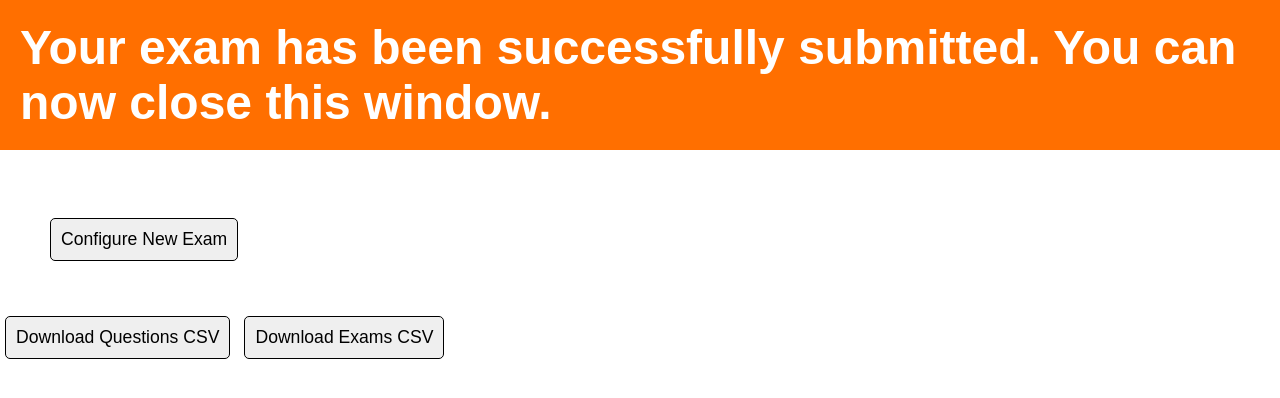
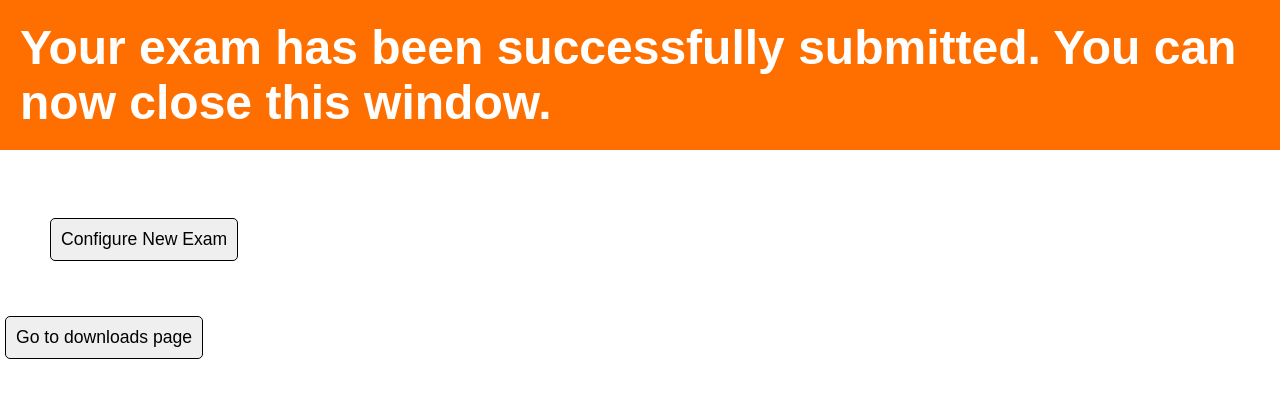
Before and after one commit to eccentricOrange/jee-prac, a Flask app: template templates/submitted.html in a window 1280 px wide. Shown: the top 398 px of the page. Run offline with Flask 2, Linux system fonts and the light colour scheme; the template is opened without the code that fills it, so the values that code supplies are empty.

Commit message:
add download service

```diff
--- a/app.py
+++ b/app.py
@@ -121,26 +121,40 @@ def check_recovery_data():
     return False
 
 
-def convert_to_csv():
-    EXAMS_CSV_FILE.touch()
-    QUESTIONS_CSV_FILE.touch()
-
-    with connect(DB_PATH) as connection, open(EXAMS_CSV_FILE, 'w') as exams_csv, open(QUESTIONS_CSV_FILE, 'w') as questions_csv:
+def convert_to_csv(file_type: str):
+    with connect(DB_PATH) as connection:
         cursor = connection.cursor()
 
-        exams_headers = ["exam_id", "start_time", "end_time"]
-        questions_headers = ["question_id", "question_number", "exam_id", "type", "subject", "value"]
+        if file_type == 'exams':
 
-        exams_data = cursor.execute(f"SELECT {', '.join(exams_headers)} FROM exams").fetchall()
-        questions_data = cursor.execute(f"SELECT {', '.join(questions_headers)} FROM questions").fetchall()
+            EXAMS_CSV_FILE.touch()
 
-        exams_writer = writer(exams_csv)
-        exams_writer.writerow(exams_headers)
-        exams_writer.writerows(exams_data)
+            with open(EXAMS_CSV_FILE, 'w') as exams_csv:
 
-        questions_writer = writer(questions_csv)
-        questions_writer.writerow(questions_headers)
-        questions_writer.writerows(questions_data)
+                exams_headers = ["exam_id", "start_time", "end_time"]
+
+                exams_data = cursor.execute(f"SELECT {', '.join(exams_headers)} FROM exams").fetchall()
+
+                exams_writer = writer(exams_csv)
+                exams_writer.writerow(exams_headers)
+                exams_writer.writerows(exams_data)
+
+        elif file_type == 'questions':
+
+                QUESTIONS_CSV_FILE.touch()
+
+                with open(QUESTIONS_CSV_FILE, 'w') as questions_csv:
+
+                    questions_headers = ["question_id", "question_number", "exam_id", "type", "subject", "value"]
+
+                    questions_data = cursor.execute(f"SELECT {', '.join(questions_headers)} FROM questions").fetchall()
+
+                    questions_writer = writer(questions_csv)
+                    questions_writer.writerow(questions_headers)
+                    questions_writer.writerows(questions_data)
+
+        else:
+            raise Exception(f"Invalid file type: {file_type}")
 
 
 @app.route('/jee/', methods=['GET', 'POST'])
@@ -362,16 +376,25 @@ def quit():
     return "", HTTPStatus.BAD_REQUEST
 
 
+@app.route('/jee/downloads', methods=['GET'])
+def downloads():
+    return render_template('downloads_page.html'), HTTPStatus.OK
+
+
 @app.route('/jee/download_exams_csv', methods=['GET'])
 def download_exams_csv():
-    convert_to_csv()
-    return send_file(EXAMS_CSV_FILE)
+    convert_to_csv('exams')
+    file = send_file(EXAMS_CSV_FILE)
+    EXAMS_CSV_FILE.unlink(missing_ok=True)
+    return file, HTTPStatus.OK
 
 
 @app.route('/jee/download_questions_csv', methods=['GET'])
 def download_questions_csv():
-    convert_to_csv()
-    return send_file(QUESTIONS_CSV_FILE)
+    convert_to_csv('questions')
+    file = send_file(QUESTIONS_CSV_FILE)
+    QUESTIONS_CSV_FILE.unlink(missing_ok=True)
+    return file, HTTPStatus.OK
 
 
 def main():
--- a/static/style.css
+++ b/static/style.css
@@ -145,7 +145,7 @@ input, select {
     text-align: left;
 }
 
-#new_exam {
+#new_exam, #download_questions, #download_exams {
     display: block;
     margin: 50px;
 }
--- a/templates/submitted.html
+++ b/templates/submitted.html
@@ -23,16 +23,10 @@ Submitted
         Configure New Exam
     </button>
 
-    <button onclick="window.location.href='/jee/download_questions_csv'"
+    <button onclick="window.location.href='/jee/downloads'"
         class="controls"
-        id="download_questions">
-        Download Questions CSV
-    </button>
-
-    <button onclick="window.location.href='/jee/download_exams_csv'"
-        class="controls"
-        id="download_exams">
-        Download Exams CSV
+        id="downloads">
+        Go to downloads page
     </button>
 </body>
 {% endblock %}
```
Also changed, not shown: templates/downloads_page.html (added, +30 -0 lines), 1 other file.
